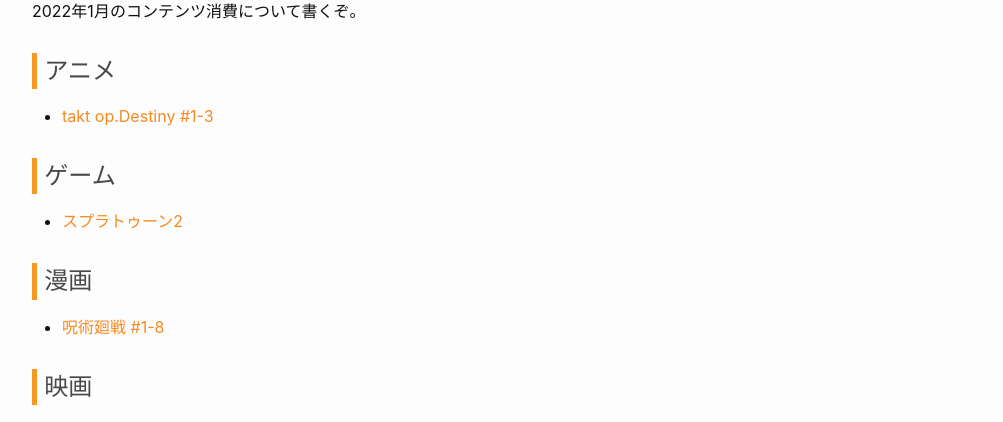
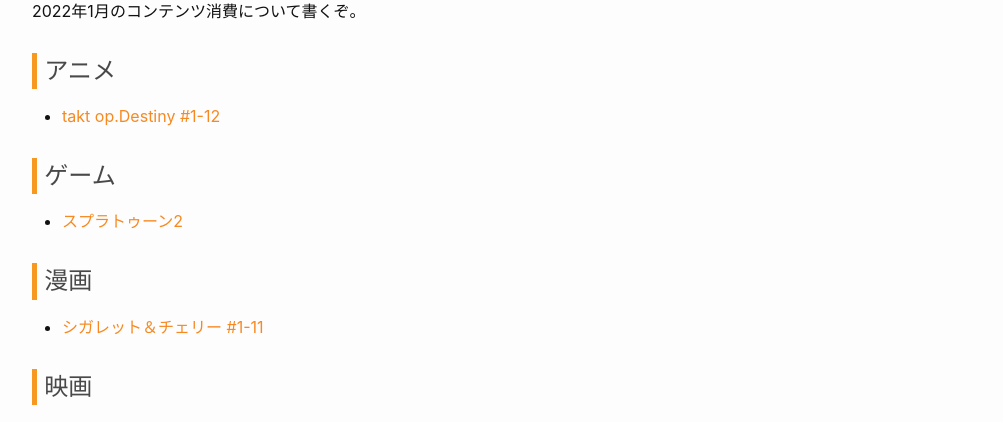
Before and after one commit to ryoo14/blog_ryoo_cc, a Jekyll site: the page built from _posts/2022-01-31-monthly_contents.md, in a window 1280 px wide. Shown: the part 191-613 px from the top of the page, without its empty margins (138-1141 px from the left). Built offline with Jekyll 4.4.1, drawn with Linux system fonts in a browser that asks for light colours.

Commit message:
20220115

```diff
--- a/_posts/2022-01-31-monthly_contents.md
+++ b/_posts/2022-01-31-monthly_contents.md
@@ -7,7 +7,7 @@ categories: monthly_contents
 2022年1月のコンテンツ消費について書くぞ。
 
 ## アニメ
-- [takt op.Destiny #1-3](https://annict.com/works/8180)
+- [takt op.Destiny #1-12](https://annict.com/works/8180)
 
 
 ## ゲーム
@@ -16,7 +16,7 @@ categories: monthly_contents
 
 ## 漫画
 
-- [呪術廻戦 #1-8](https://amzn.to/3sHaRnm)
+- [シガレット＆チェリー #1-11](https://amzn.to/3Ic1kth)
 
 
 ## 映画
```
